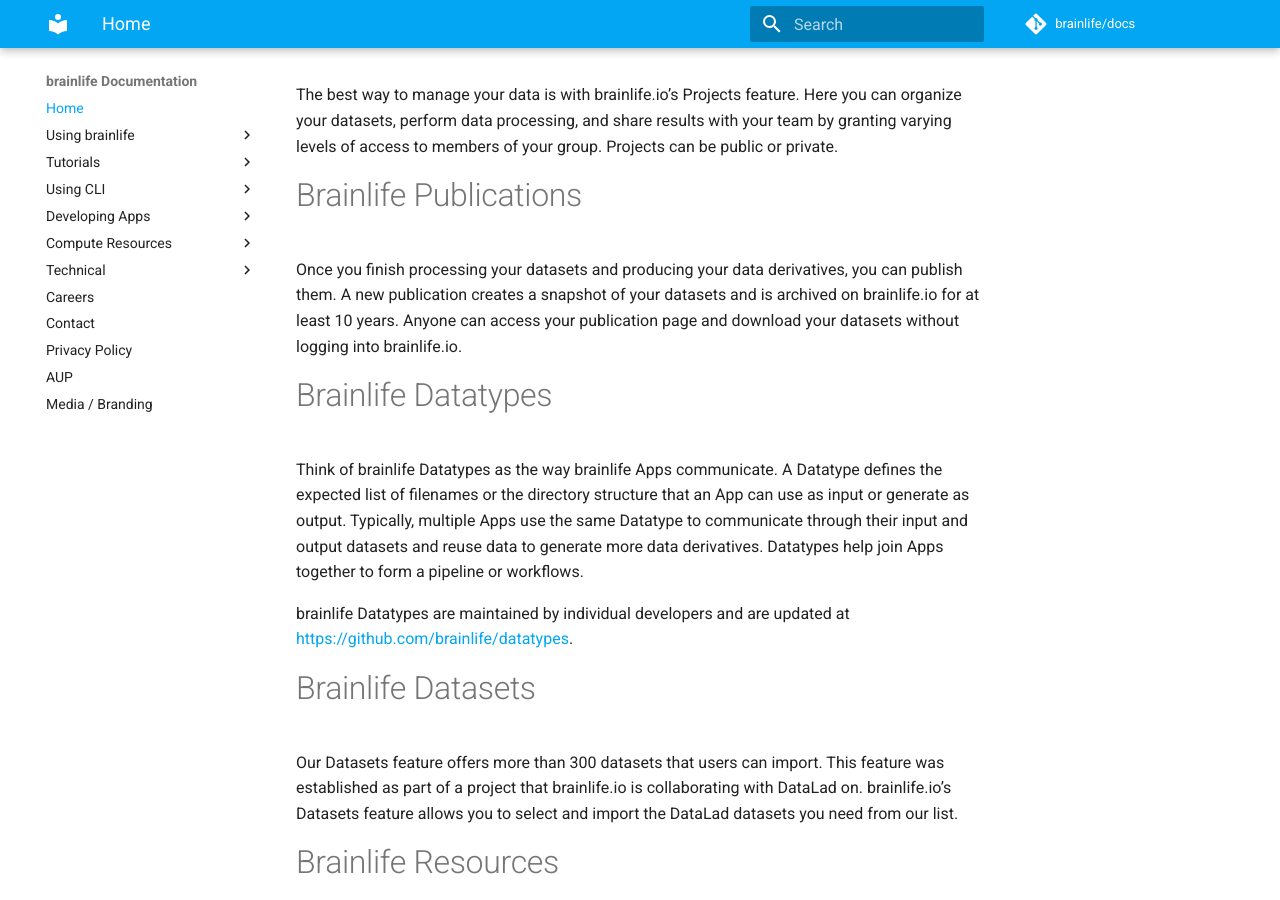
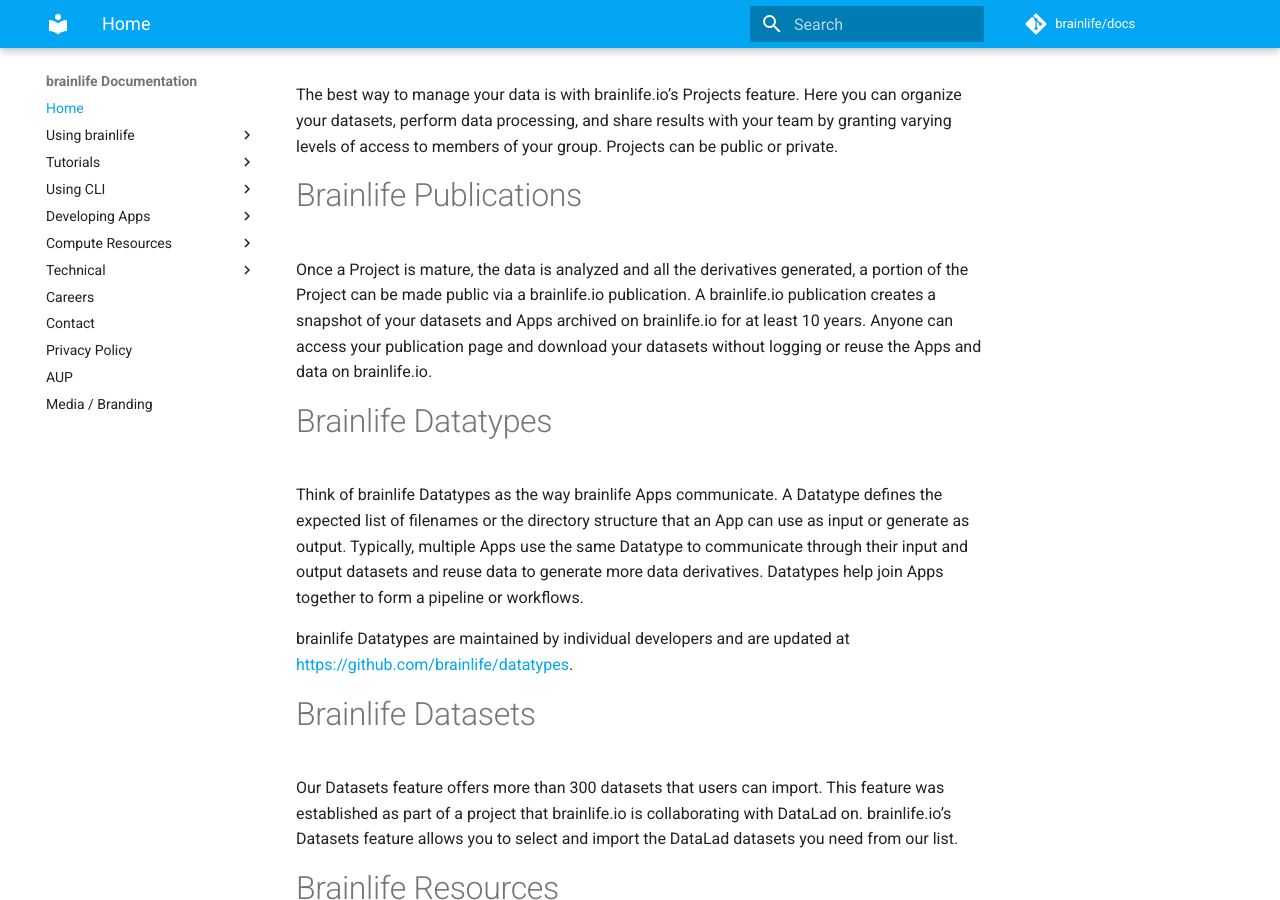
Before and after one commit to brainlife/docs, an MkDocs documentation site: the page built from docs/index.md, in a window 1280 px wide and 900 px high, scrolled down 801 px. Built offline with MkDocs 1.6.1 and Material for MkDocs 9.7.7, drawn with Linux system fonts in a browser that asks for light colours; comment, search, counter and statistics services are not loaded.

Commit message:
Update docs/index.md
Co-Authored-By: Franco Pestilli <frakkopesto@gmail.com>

```diff
--- a/docs/index.md
+++ b/docs/index.md
@@ -20,7 +20,7 @@
 
 # Brainlife Publications
 
-Once you finish processing your datasets and producing your data derivatives, you can publish them. A new publication creates a snapshot of your datasets and is archived on brainlife.io for at least 10 years. Anyone can access your publication page and download your datasets without logging into brainlife.io.
+Once a Project is mature, the data is analyzed and all the derivatives generated, a portion of the Project can be made public via a brainlife.io publication. A brainlife.io publication creates a snapshot of your datasets and Apps archived on brainlife.io for at least 10 years. Anyone can access your publication page and download your datasets without logging or reuse the Apps and data on brainlife.io.
 
 # Brainlife Datatypes
 
```
